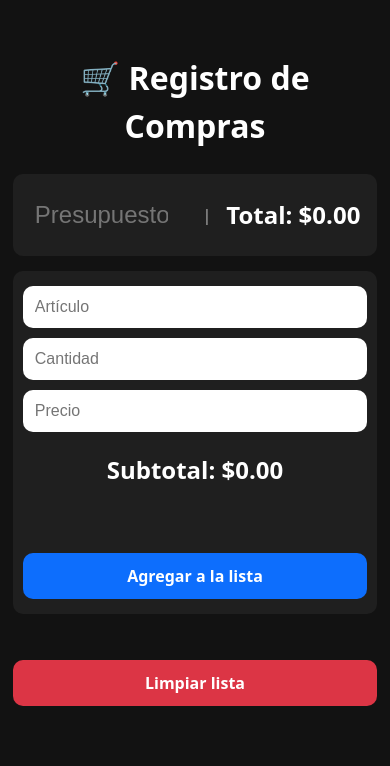
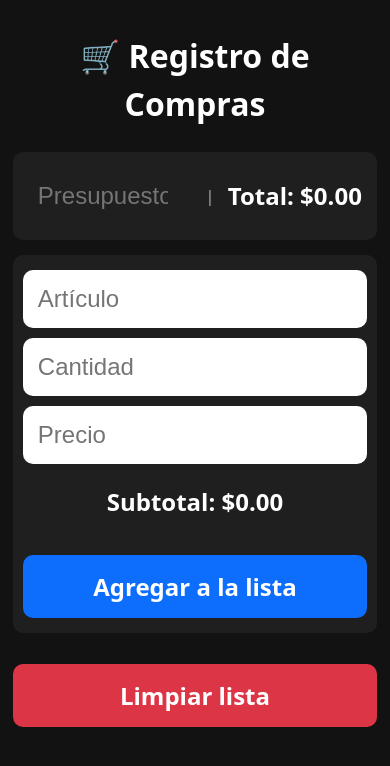
Before and after one commit to Dexors09/AppCompras, a React (Vite) app: page / in a window 390 px wide. Shown: the top 766 px of the page. Built offline with nearby package versions, Linux system fonts and the light colour scheme.

Commit message:
build y cambios en tamaño

```diff
--- a/src/App.css
+++ b/src/App.css
@@ -38,7 +38,7 @@ input,
 button {
   width: 100%;
   margin: 5px 0;
-  padding: 14px;
+  padding: 17px;
   border-radius: var(--radius);
   border: none;
   font-size: 1.5rem;
@@ -49,12 +49,12 @@ button {
   color: white;
   font-weight: bold;
   cursor: pointer;
-  margin-top: 50px;
+  margin-top: 20px;
 }
 
 button.danger {
   background: var(--color-danger);
-  margin-top: 30px;
+  margin-top: 15px;
 }
 
 .presupuesto {
@@ -133,8 +133,8 @@ button.danger {
 
   input,
   button {
-    font-size: 1rem;
-    padding: 12px;
+    font-size: 1.5rem;
+    padding: 15px;
   }
 
   #total {
```
Also changed, not shown: 5 other files (tests, documents, lock files or other folders).
